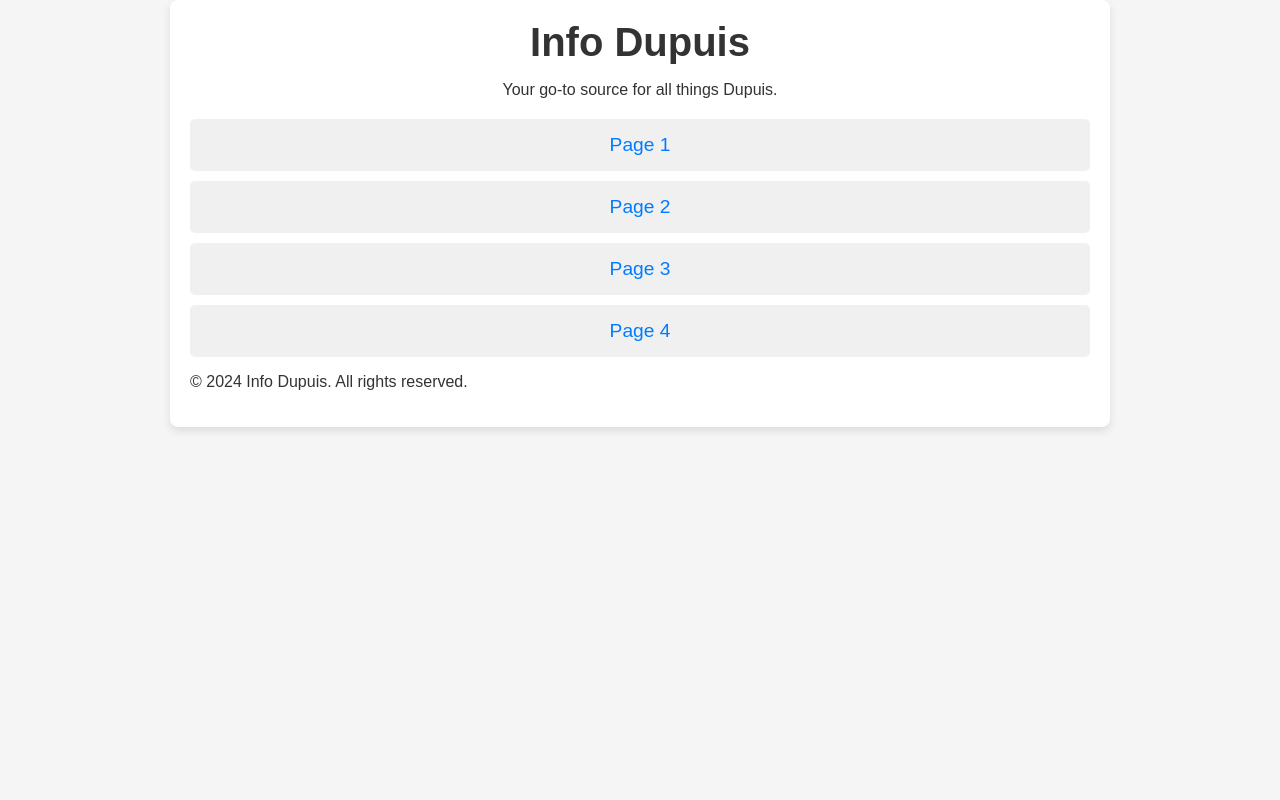
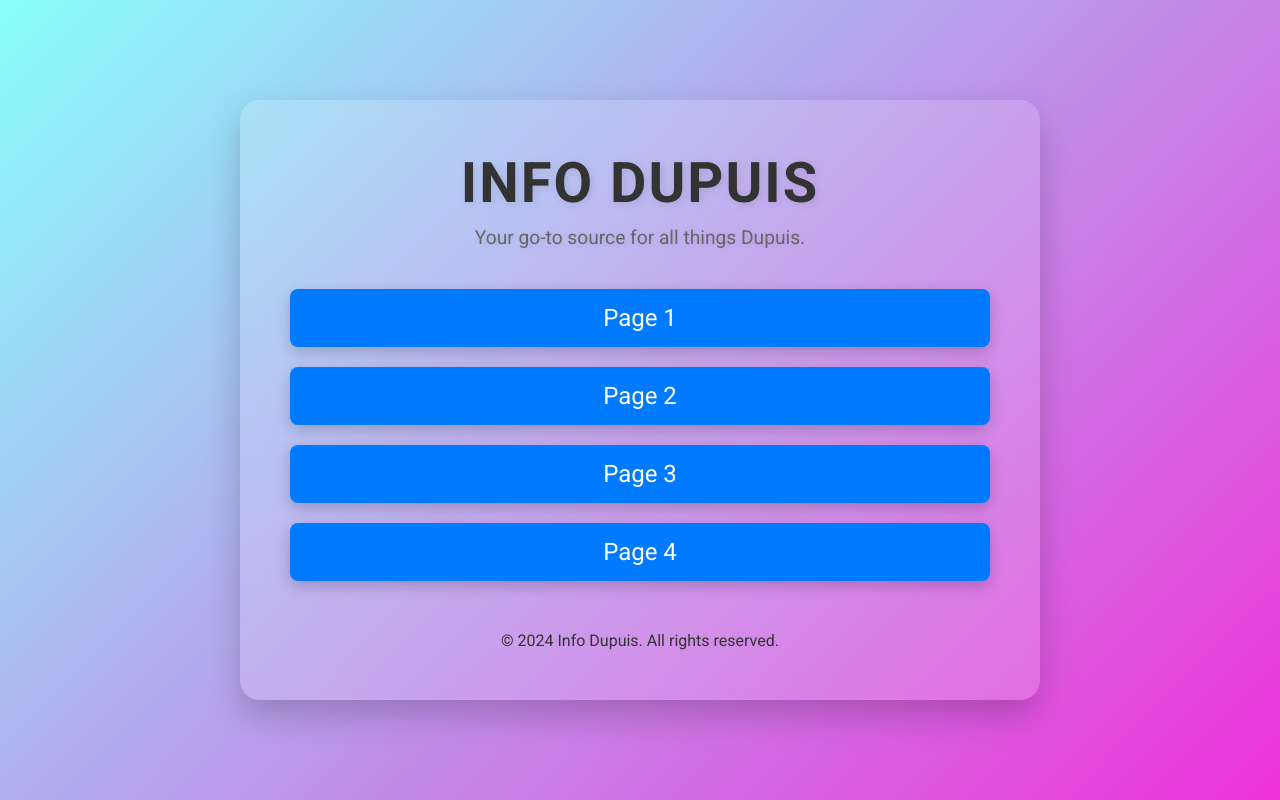
Before and after one commit to 1dupuis/info, a plain HTML site: page index.html in a window 1280 px wide. Drawn offline with Linux system fonts and the light colour scheme.

Commit message:
Update styles.css

```diff
--- a/styles.css
+++ b/styles.css
@@ -1,60 +1,100 @@
-body {
-    font-family: Arial, sans-serif;
-    background-color: #f5f5f5;
+/* General Reset */
+* {
     margin: 0;
     padding: 0;
+    box-sizing: border-box;
+}
+
+/* Background */
+.background {
+    background: linear-gradient(135deg, #89fffd, #ef32d9);
+    min-height: 100vh;
+    display: flex;
+    justify-content: center;
+    align-items: center;
+    padding: 20px;
+}
+
+/* Container Styling */
+.container {
+    max-width: 800px;
+    width: 100%;
+    background: rgba(255, 255, 255, 0.15);
+    padding: 50px;
+    border-radius: 20px;
+    box-shadow: 0 15px 35px rgba(0, 0, 0, 0.2);
+    backdrop-filter: blur(10px);
+    text-align: center;
+}
+
+/* Header Styling */
+header h1 {
+    font-family: 'Roboto', sans-serif;
+    font-size: 3.5em;
+    color: #333;
+    margin-bottom: 10px;
+    text-transform: uppercase;
+    letter-spacing: 2px;
+    text-shadow: 2px 2px 8px rgba(0, 0, 0, 0.1);
+}
+
+header p {
+    font-family: 'Roboto', sans-serif;
+    font-size: 1.2em;
+    color: #666;
+    margin-bottom: 30px;
+    text-shadow: 1px 1px 6px rgba(0, 0, 0, 0.1);
+}
+
+/* Link List Styling */
+.link-list {
+    list-style: none;
+}
+
+.link-item {
+    display: inline-block;
+    width: 100%;
+    margin: 10px 0;
+    padding: 15px 25px;
+    font-family: 'Roboto', sans-serif;
+    font-size: 1.5em;
+    color: #fff;
+    text-decoration: none;
+    background: #007bff;
+    border-radius: 8px;
+    transition: transform 0.3s ease, background 0.3s ease, box-shadow 0.3s ease;
+    box-shadow: 0 5px 15px rgba(0, 0, 0, 0.2);
+}
+
+.link-item:hover {
+    transform: translateY(-5px);
+    background: #0056b3;
+    box-shadow: 0 8px 20px rgba(0, 0, 0, 0.3);
+}
+
+/* Footer Styling */
+footer {
+    margin-top: 40px;
+}
+
+footer p {
+    font-family: 'Roboto', sans-serif;
+    font-size: 1em;
     color: #333;
 }
 
-.container {
-    max-width: 900px;
-    margin: 0 auto;
-    padding: 20px;
-    background: #fff;
-    border-radius: 8px;
-    box-shadow: 0 4px 8px rgba(0, 0, 0, 0.1);
-}
+/* Responsive Design */
+@media (max-width: 600px) {
+    header h1 {
+        font-size: 2.8em;
+    }
 
-header {
-    text-align: center;
-    margin-bottom: 20px;
-}
+    .link-item {
+        font-size: 1.2em;
+        padding: 12px 20px;
+    }
 
-header h1 {
-    margin: 0;
-    color: #333;
-    font-size: 2.5em;
-}
-
-main {
-    text-align: center;
-}
-
-.link-list {
-    list-style: none;
-    padding: 0;
-}
-
-.link-item {
-    display: block;
-    margin: 10px 0;
-    padding: 15px;
-    text-decoration: none;
-    color: #007bff;
-    font-size: 1.2em;
-    background: #f0f0f0;
-    border-radius: 5px;
-    transition: background 0.3s, color 0.3s;
-}
-
-.link-item:hover {
-    background: #007bff;
-    color: #fff;
-}
-
-@media (max-width: 600px) {
-    .link-item {
-        font-size: 1em;
-        padding: 12px;
+    .container {
+        padding: 30px;
     }
 }
```
